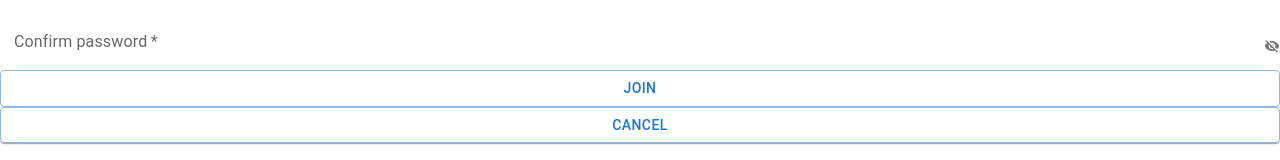
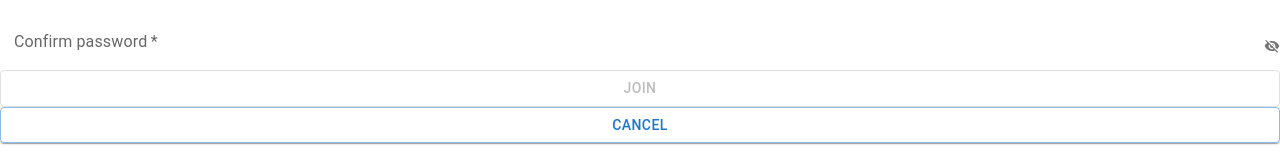
Before and after one commit to M-PeeWee-Sherman/TheBlog, a React (Create React App) app in the folder react_client/: page / in a window 1280 px wide. Both pictures are taken after a click on the button "REGISTER". Shown: the part 330-490 px from the top of the page. Built offline with nearby package versions, Linux system fonts and the light colour scheme; no server answers.

Commit message:
unformatted REgistration Modal implemented

```diff
--- a/react_client/src/Components/Registration.js
+++ b/react_client/src/Components/Registration.js
@@ -1,10 +1,9 @@
 //https://codesandbox.io/s/signupregistration-form-reactmaterialui-fr71m?file=/src/components/Registration.jsx:0-7111
-import React, { useState, Component } from "react";
+import React, { useState, useEffect} from "react";
 //import { withStyles } from "@material-ui/core/styles";
 //import { register } from "./RegistrationStyles";
 import InputAdornment from '@mui/material/InputAdornment';
 
-import CssBaseline from "@mui/material//CssBaseline";
 import Paper from "@mui/material/Paper";
 import Avatar from "@mui/material/Avatar";
 import { FormControl, Input, InputLabel, Button } from "@mui/material/";
@@ -31,7 +30,7 @@ const Registration = ({open, setOpen})=>{
     const [hidePassword, setHidePassword] = useState( true)
     const [error, setError] = useState( null)
     const [errorOpen, setErrorOpen] = useState( false)
-
+    const [entryIsValid, setEntryIsValid] = useState(false);
 
 
   const handleClose = () => {
@@ -51,22 +50,26 @@ const Registration = ({open, setOpen})=>{
     }));
   };
 
-  const passwordMatch = () => this.state.password === this.state.passwordConfirm;
+
 
   const showPassword = () => {
-    setHidePassword(() => ({ hidePassword: !hidePassword }));
+    setHidePassword( !hidePassword );
   };
 
-  const isValid = () => {
+
+  useEffect(()=>{
+
     if (userParams.username === "") {
-      return false;
+      setEntryIsValid(true);
+    }else{
+    setEntryIsValid(false);
     }
-    return true;
-  };
+
+  },[userParams])
 
   const submitRegistration = e => {
     e.preventDefault();
-    if (!passwordMatch()) {
+    if (!(userParams.password === userParams.passwordConfirm)) {
         setErrorOpen(true);
         setError("Passwords don't match");
     }
@@ -77,7 +80,7 @@ const Registration = ({open, setOpen})=>{
       lastname:userParams.lastname,
       password: userParams.password //update to hash on later revision
     };
-    window.alert("this.props.newUserCredentials", newUserCredentials);
+    window.alert(`newUserCredential: ${newUserCredentials.username}`);
     //dispath to userActions
   };
 
@@ -205,7 +208,7 @@ const Registration = ({open, setOpen})=>{
               />
             </FormControl>
             <Button
-              disabled={isValid()}
+              disabled={entryIsValid}
               disableRipple
               fullWidth
               variant="outlined"
```
